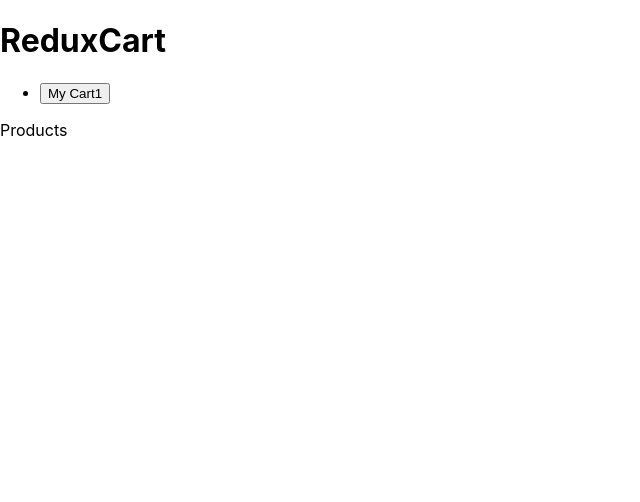
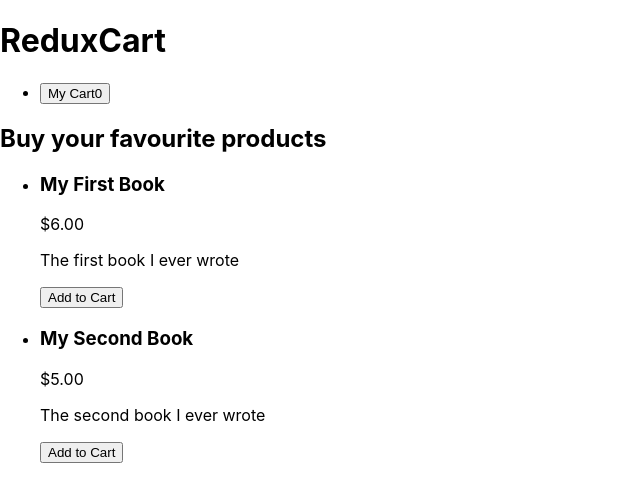
Before and after one commit to OlaFornal/Cart_Redux, a React (Create React App) app: page / in a window 1280 px wide. Shown: the top 502 px of the page, without its empty margins (0-640 px from the left). Built offline with nearby package versions, Linux system fonts and the light colour scheme.

Commit message:
adding products to cart

```diff
--- a/src/components/Cart/Cart.js
+++ b/src/components/Cart/Cart.js
@@ -1,7 +1,27 @@
 import React from "react";
+import CartItem from "./CartItem";
+import { useSelector } from "react-redux";
 
-function Cart() {
-  return <div>Cart</div>;
-}
+const Cart = (props) => {
+  const cartItems = useSelector((state) => state.cart.items);
+  return (
+    <div>
+      <h2>Your Shopping Cart</h2>
+      <ul>
+        {cartItems.map((item) => (
+          <CartItem
+            key={item.id}
+            item={{
+              title: item.name,
+              quantity: item.quantity,
+              total: item.totalPrice,
+              price: item.price,
+            }}
+          />
+        ))}
+      </ul>
+    </div>
+  );
+};
 
 export default Cart;
--- a/src/components/Cart/CartButton.js
+++ b/src/components/Cart/CartButton.js
@@ -1,16 +1,18 @@
 import React from "react";
-import { useDispatch } from "react-redux";
+import { useDispatch, useSelector } from "react-redux";
 import { uiActions } from "../../store/ui-slice";
 
 function CartButton(props) {
   const dispatch = useDispatch();
+  const cartQuantity = useSelector((state) => state.cart.totalQuantity);
+
   const toggleCartHandler = () => {
     dispatch(uiActions.toggle());
   };
   return (
     <button onClick={toggleCartHandler}>
       <span>My Cart</span>
-      <span>1</span>
+      <span>{cartQuantity}</span>
     </button>
   );
 }
--- a/src/components/Cart/CartItem.js
+++ b/src/components/Cart/CartItem.js
@@ -0,0 +1,27 @@
+import React from "react";
+
+const CartItem = (props) => {
+  const { title, quantity, total, price } = props.item;
+
+  return (
+    <li>
+      <header>
+        <h3>{title}</h3>
+        <div>
+          ${total.toFixed(2)} <span>(${price.toFixed(2)}/item)</span>
+        </div>
+      </header>
+      <div>
+        <div>
+          x <span>{quantity} </span>
+        </div>
+      </div>
+      <div>
+        <button>-</button>
+        <button>+</button>
+      </div>
+    </li>
+  );
+};
+
+export default CartItem;
--- /dev/null
+++ b/src/components/Shop/ProductItem.js
@@ -0,0 +1,35 @@
+import React from "react";
+import { useDispatch } from "react-redux";
+import { cartActions } from "../../store/cart-slice";
+
+const ProductItem = (props) => {
+  const { title, price, description, id } = props;
+  const dispatch = useDispatch();
+
+  const addToCartHandler = () => {
+    dispatch(
+      cartActions.addItemToCart({
+        id,
+        title,
+        price,
+      })
+    );
+  };
+
+  return (
+    <li>
+      <div>
+        <header>
+          <h3>{title}</h3>
+          <div>${price.toFixed(2)}</div>
+        </header>
+        <p>{description}</p>
+        <div>
+          <button onClick={addToCartHandler}>Add to Cart</button>
+        </div>
+      </div>
+    </li>
+  );
+};
+
+export default ProductItem;
--- a/src/components/Shop/Products.js
+++ b/src/components/Shop/Products.js
@@ -1,7 +1,38 @@
 import React from "react";
+import ProductItem from "./ProductItem";
 
-function Products() {
-  return <div>Products</div>;
-}
+const DUMMY_PRODUCTS = [
+  {
+    id: "p1",
+    price: 6,
+    title: "My First Book",
+    description: "The first book I ever wrote",
+  },
+  {
+    id: "p2",
+    price: 5,
+    title: "My Second Book",
+    description: "The second book I ever wrote",
+  },
+];
+
+const Products = () => {
+  return (
+    <section>
+      <h2>Buy your favourite products</h2>
+      <ul>
+        {DUMMY_PRODUCTS.map((product) => (
+          <ProductItem
+            key={product.id}
+            id={product.id}
+            title={product.title}
+            price={product.price}
+            description={product.description}
+          />
+        ))}
+      </ul>
+    </section>
+  );
+};
 
 export default Products;
--- a/src/store/cart-slice.js
+++ b/src/store/cart-slice.js
@@ -10,9 +10,10 @@ const cartSlice = createSlice({
     addItemToCart(state, action) {
       const newItem = action.payload;
       const existingItem = state.items.find((item) => item.id === newItem.id);
+      state.totalQuantity++;
       if (!existingItem) {
         state.items.push({
-          itemId: newItem.id,
+          id: newItem.id,
           price: newItem.price,
           quantity: 1,
           totalPrice: newItem.price,
@@ -20,12 +21,13 @@ const cartSlice = createSlice({
         });
       } else {
         existingItem.quantity++;
-        existingItem.totalPrice = totalPrice + newItem.price;
+        existingItem.totalPrice = existingItem.totalPrice + newItem.price;
       }
     },
     removeItemFromCart(state, action) {
       const id = action.payload;
       const existingItem = state.items.find((item) => item.id === id);
+      state.totalQuantity--;
       if (existingItem.quantity === 1) {
         state.items = state.items.filter((item) => item.id !== id);
       } else {
```
